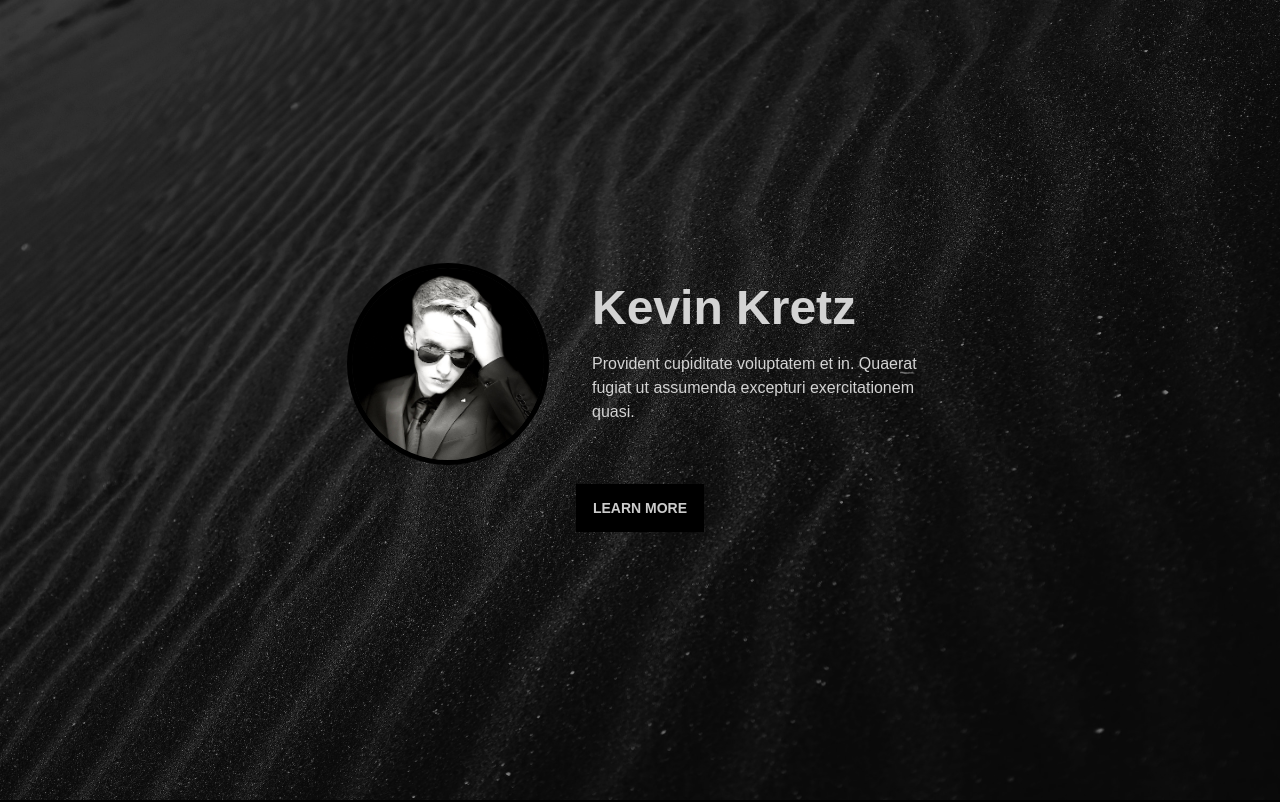
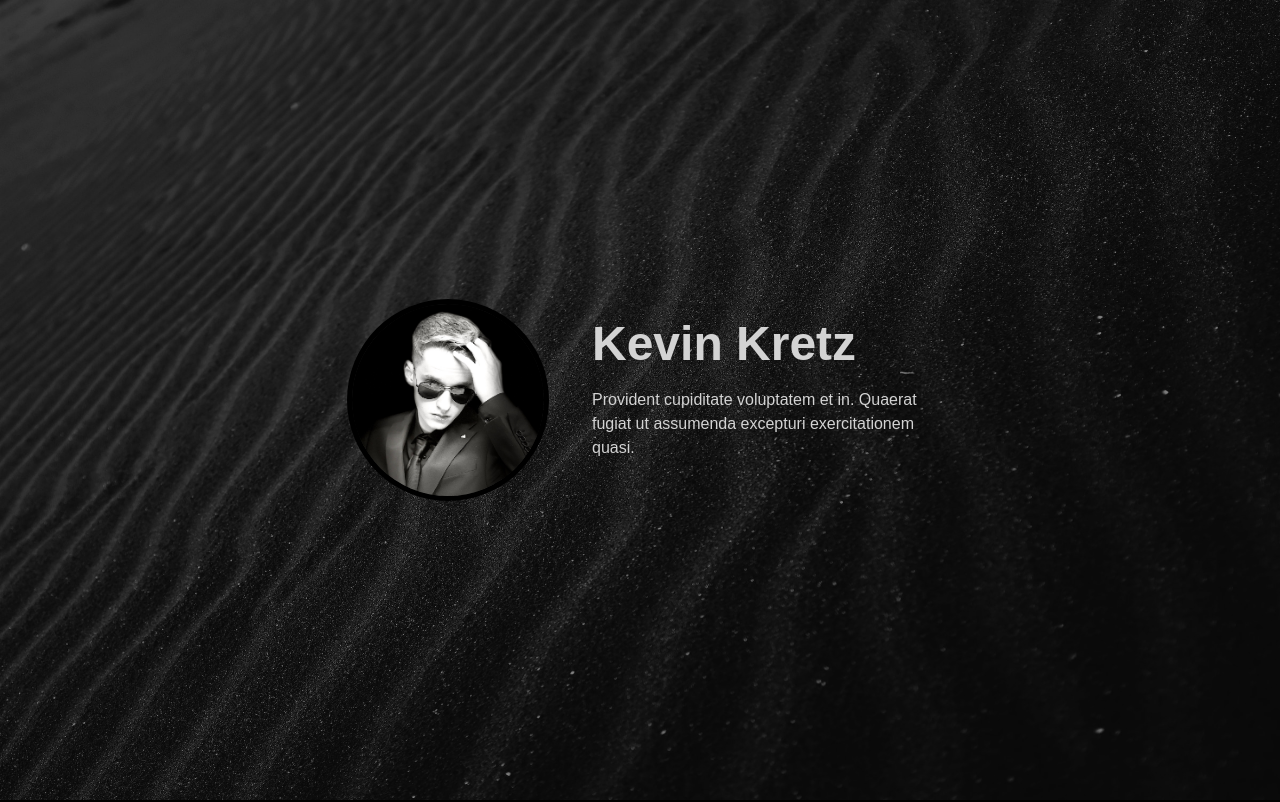
Before and after one commit to theKevinKretz/personal-website, a Nuxt app: page / in a window 1280 px wide. Shown: the top 802 px of the page. Built offline with nearby package versions, Linux system fonts and the light colour scheme.

Commit message:
update config & button

```diff
--- a/app.vue
+++ b/app.vue
@@ -25,8 +25,8 @@
               exercitationem quasi.</p>
           </div>
         </div>
-        <button class="btn btn-primary mt-6" @click="this.$refs['page'].scrollIntoView({ behavior: 'smooth' })">Learn
-          more</button>
+        <!-- <button class="btn btn-primary mt-6" @click="this.$refs['page'].scrollIntoView({ behavior: 'smooth' })">Learn
+          more</button> -->
       </div>
     </div>
   </div>
@@ -40,7 +40,7 @@
         <p class="text-4xl lg:text-7xl m-4">@theKevinKretz</p>
         <div class="flex justify-evenly w-full m-4">
           <NuxtLink to="https://twitter.com/theKevinKretz">Twitter</NuxtLink>
-          <NuxtLink to="https://www.linkedin.com/in/theKevinKretz/">LinkedIn</NuxtLink>
+          <NuxtLink to="https://linkedin.com/in/theKevinKretz/">LinkedIn</NuxtLink>
           <NuxtLink to="https://github.com/theKevinKretz">GitHub</NuxtLink>
         </div>
       </div>
--- a/nuxt.config.ts
+++ b/nuxt.config.ts
@@ -1,7 +1,7 @@
 // https://nuxt.com/docs/api/configuration/nuxt-config
 export default defineNuxtConfig({
     modules: ["@nuxtjs/tailwindcss"],
-    // app: {
-    //     baseURL: '/personal-website/' // baseURL: '/<repository>/'
-    // }
+/*     app: {
+        baseURL: '/personal-website/' // baseURL: '/<repository>/'
+    } */
 })
```
